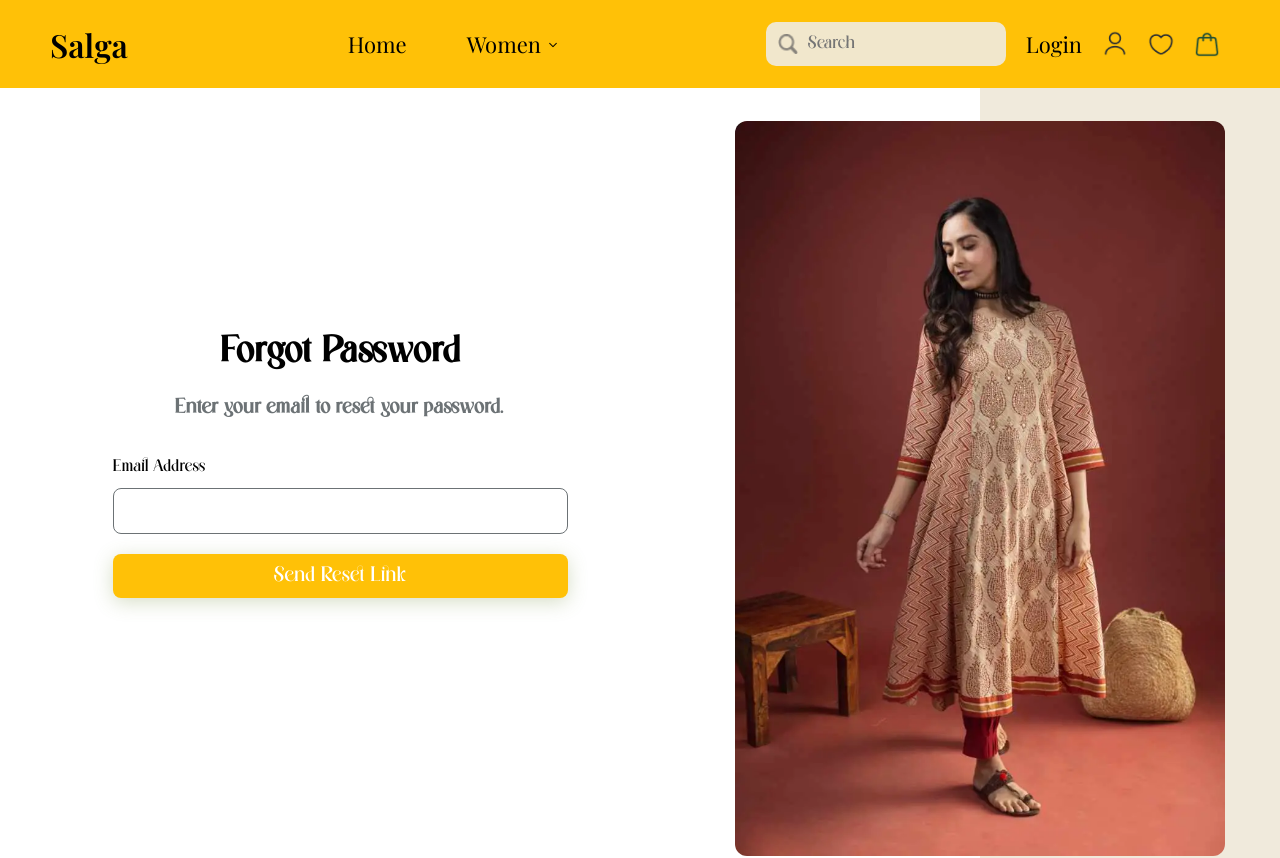
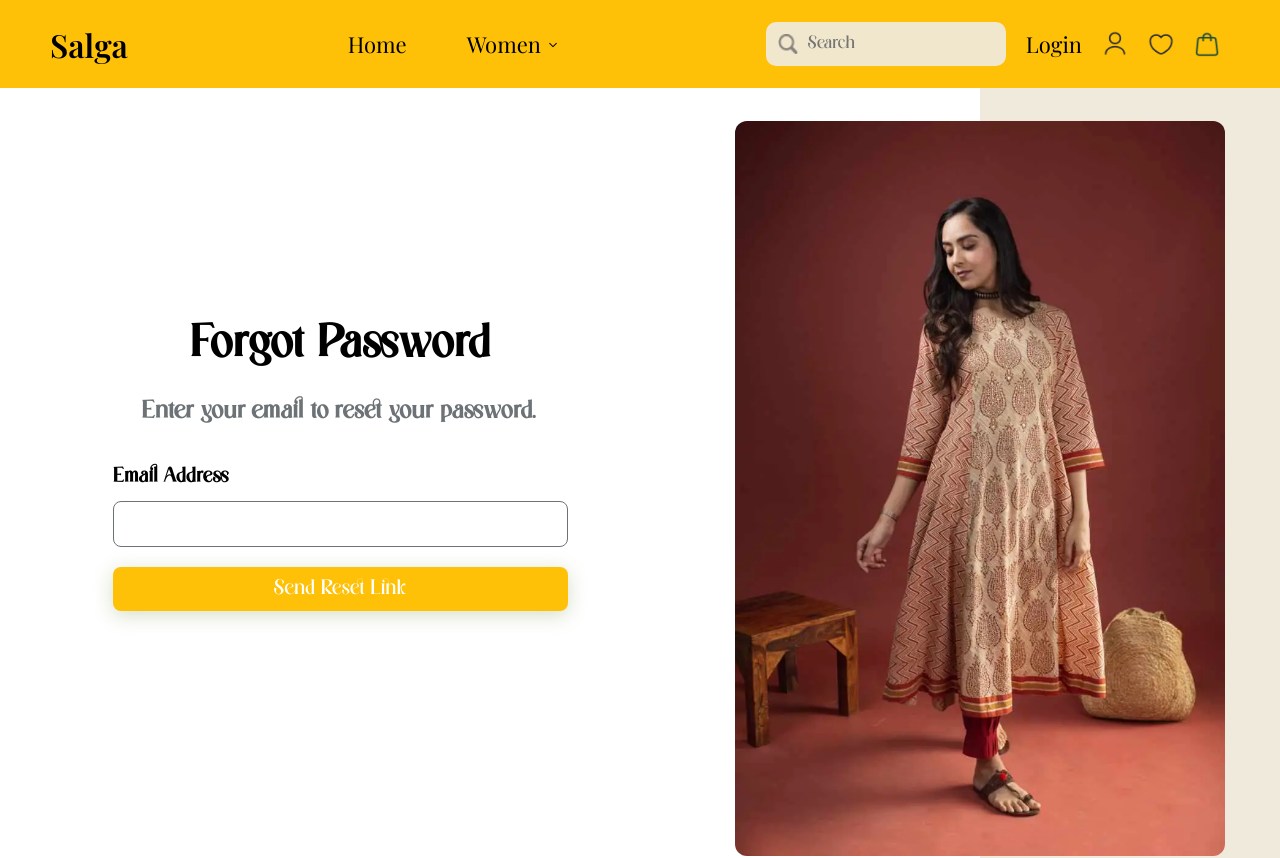
Before and after one commit to Fuchsius/HouseOfSalga, a React (Create React App) app in the folder frontend/: page /forgot-password in a window 1280 px wide. Shown: the top 858 px of the page. Built offline with nearby package versions, Linux system fonts and the light colour scheme; a web font is replaced by a local one.

Commit message:
Update ForgotPassword.css
add hover for image

```diff
--- a/frontend/src/Pages/forgotPassword/ForgotPassword.css
+++ b/frontend/src/Pages/forgotPassword/ForgotPassword.css
@@ -41,7 +41,7 @@
 }
 
 .forgot-title {
-  font-size: 36px;
+  font-size: 45px; /* increased */
   color: #000;
   text-align: center;
   margin-top: -30px;
@@ -49,7 +49,7 @@
 }
 
 .forgot-subtitle {
-  font-size: 20px;
+  font-size: 24px; /* increased */
   color: #6C7275;
   text-align: center;
   margin-bottom: 30px;
@@ -57,11 +57,11 @@
 }
 
 .forgot-label {
-  font-size: 16px;
+  font-size: 20px; /* increased */
   color: #000;
   margin-bottom: 8px;
   display: block;
-  font-weight: normal;
+  font-weight: bold;
 }
 
 .forgot-input {
@@ -108,6 +108,11 @@
   position: relative;
   z-index: 2;
   transition: all 0.3s ease-in-out;
+}
+
+/* Added hover effect for the image */
+.forgot-img:hover {
+  transform: scale(1.05);
 }
 
 .alert-success {
```
